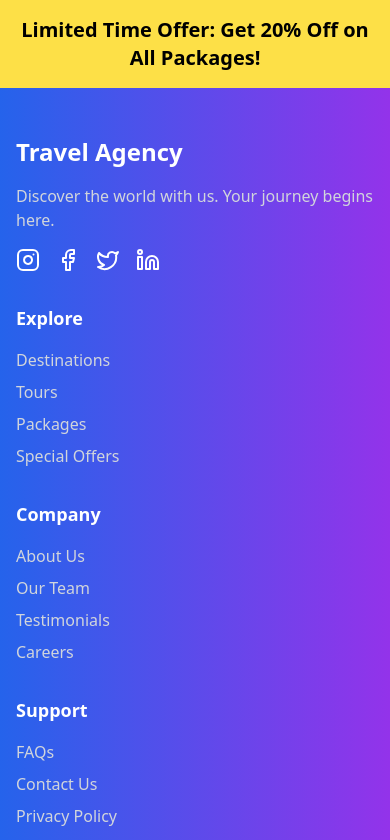
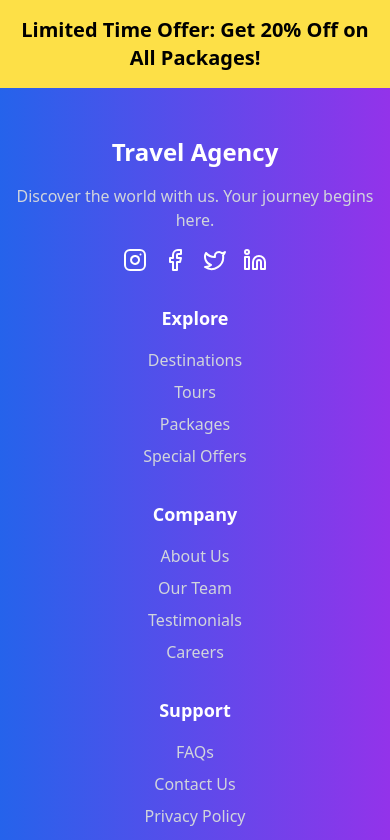
Before and after one commit to samriddha-basu-cloud/travel-agency-catalogue, a React (Create React App) app: page / in a window 390 px wide. Shown: the part 4980-5820 px from the top of the page. Built offline with nearby package versions, Linux system fonts and the light colour scheme.

Commit message:
Update Footer component styling

```diff
--- a/src/components/Footer.js
+++ b/src/components/Footer.js
@@ -74,13 +74,13 @@
       variants={containerVariants}
     >
       <div className="max-w-7xl mx-auto px-4 sm:px-6 lg:px-8 py-12">
-        <motion.div className="grid grid-cols-1 md:grid-cols-2 lg:grid-cols-4 gap-8" variants={containerVariants}>
+        <motion.div className="grid grid-cols-1 md:grid-cols-2 lg:grid-cols-4 gap-8 text-center md:text-left" variants={containerVariants}>
           <motion.div variants={itemVariants}>
             <h3 className="text-2xl font-bold mb-4">Travel Agency</h3>
             <p className="text-gray-300 mb-4">
               Discover the world with us. Your journey begins here.
             </p>
-            <div className="flex space-x-4">
+            <div className="flex justify-center md:justify-start space-x-4">
               {socialLinks.map((link) => (
                 <motion.a
                   key={link.label}
```
